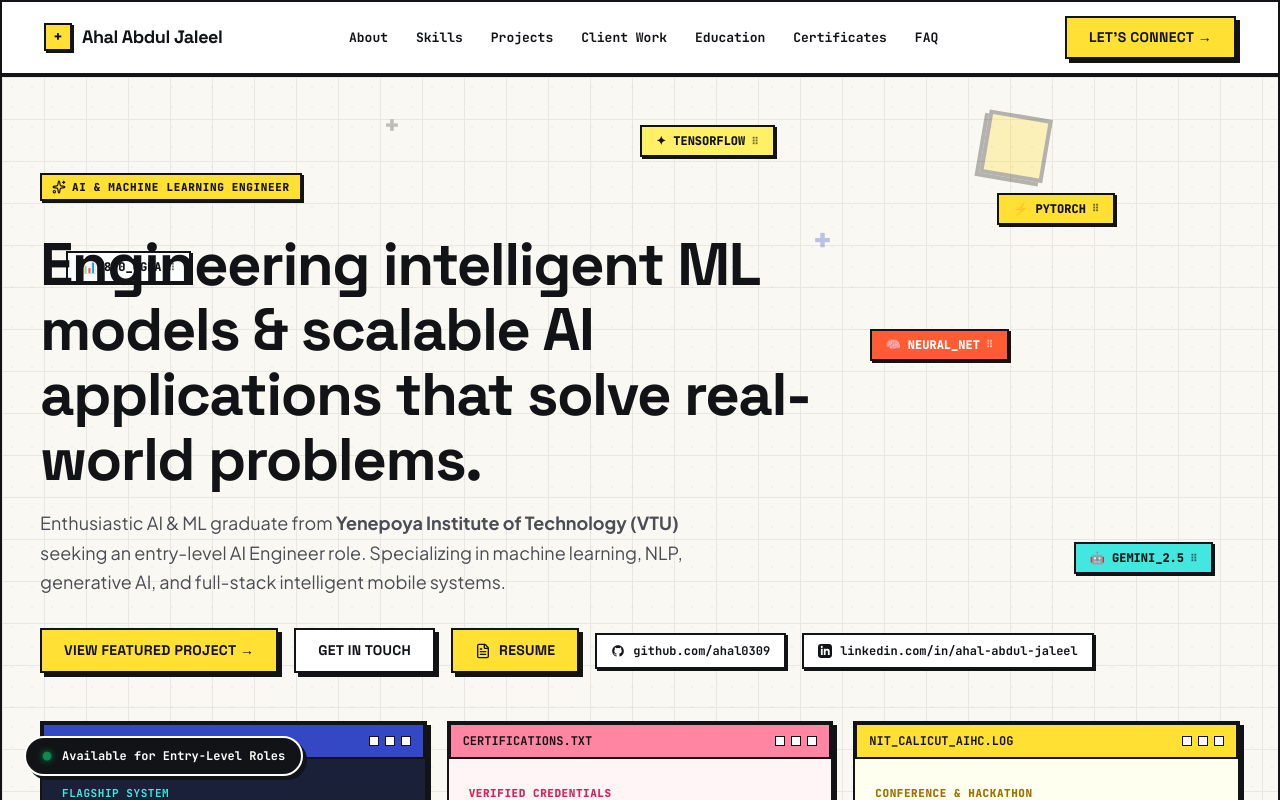
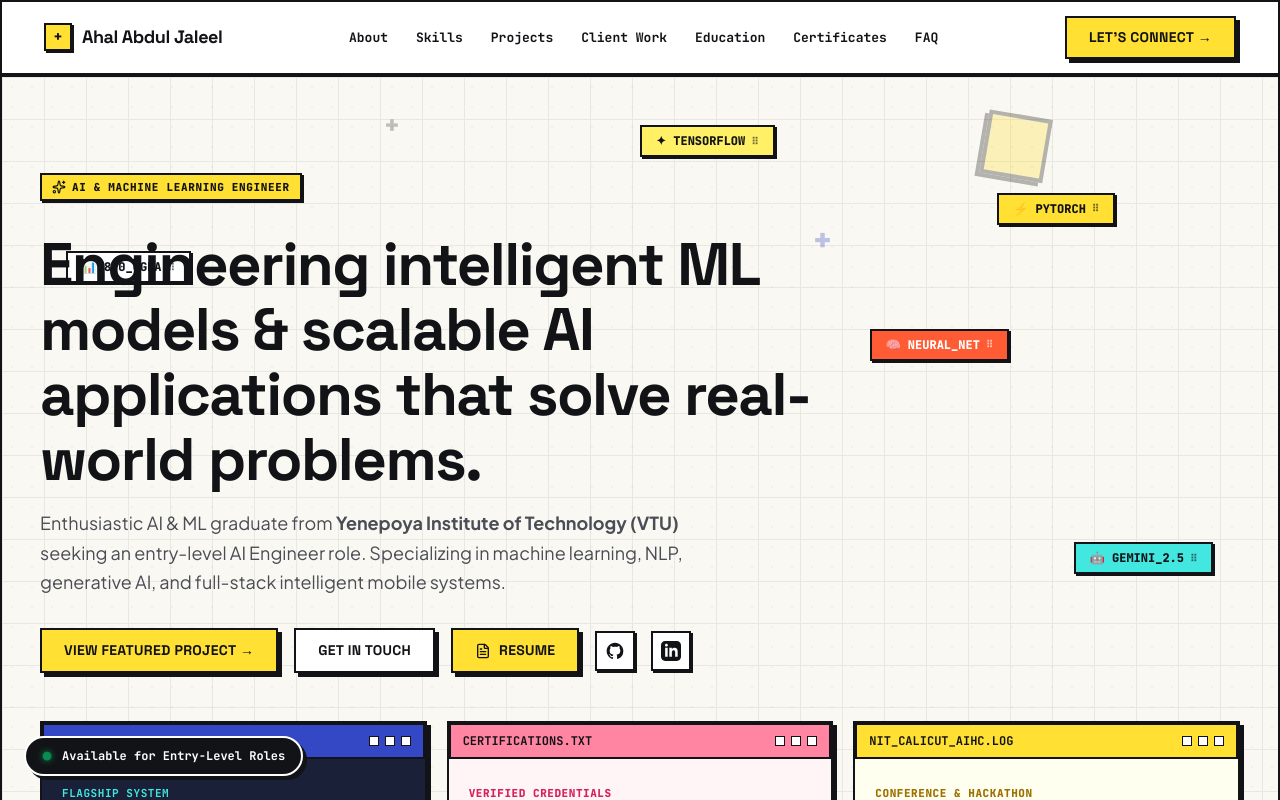
Before and after one commit to ahal0309/portfolio, a Next.js app: page / in a window 1280 px wide. Shown: the top 800 px of the page. Built offline with nearby package versions, Linux system fonts and the light colour scheme.

Commit message:
style: replace GitHub and LinkedIn URL text with sleek brutalist icon buttons in hero

```diff
--- a/src/app/page.tsx
+++ b/src/app/page.tsx
@@ -446,19 +446,21 @@ export default function Home() {
               href="https://github.com/ahal0309"
               target="_blank"
               rel="noreferrer"
-              className="inline-flex items-center gap-2 bg-white border-2 border-[#121316] px-3.5 py-2 font-mono-code text-xs font-bold text-[#121316] brutal-shadow-sm hover:bg-[#FFFDE6] transition-all"
+              aria-label="GitHub Profile"
+              title="GitHub Profile"
+              className="inline-flex items-center justify-center bg-white border-2 border-[#121316] w-10 h-10 text-[#121316] brutal-shadow-sm hover:bg-[#FFFDE6] transition-all hover:scale-105"
             >
-              <GithubIcon className="w-3.5 h-3.5" />
-              github.com/ahal0309
+              <GithubIcon className="w-5 h-5" />
             </a>
             <a
               href="https://www.linkedin.com/in/ahal-abdul-jaleel"
               target="_blank"
               rel="noreferrer"
-              className="inline-flex items-center gap-2 bg-white border-2 border-[#121316] px-3.5 py-2 font-mono-code text-xs font-bold text-[#121316] brutal-shadow-sm hover:bg-[#FFFDE6] transition-all"
+              aria-label="LinkedIn Profile"
+              title="LinkedIn Profile"
+              className="inline-flex items-center justify-center bg-white border-2 border-[#121316] w-10 h-10 text-[#121316] brutal-shadow-sm hover:bg-[#FFFDE6] transition-all hover:scale-105"
             >
-              <LinkedinIcon className="w-3.5 h-3.5" />
-              linkedin.com/in/ahal-abdul-jaleel
+              <LinkedinIcon className="w-5 h-5" />
             </a>
           </motion.div>
 
```
